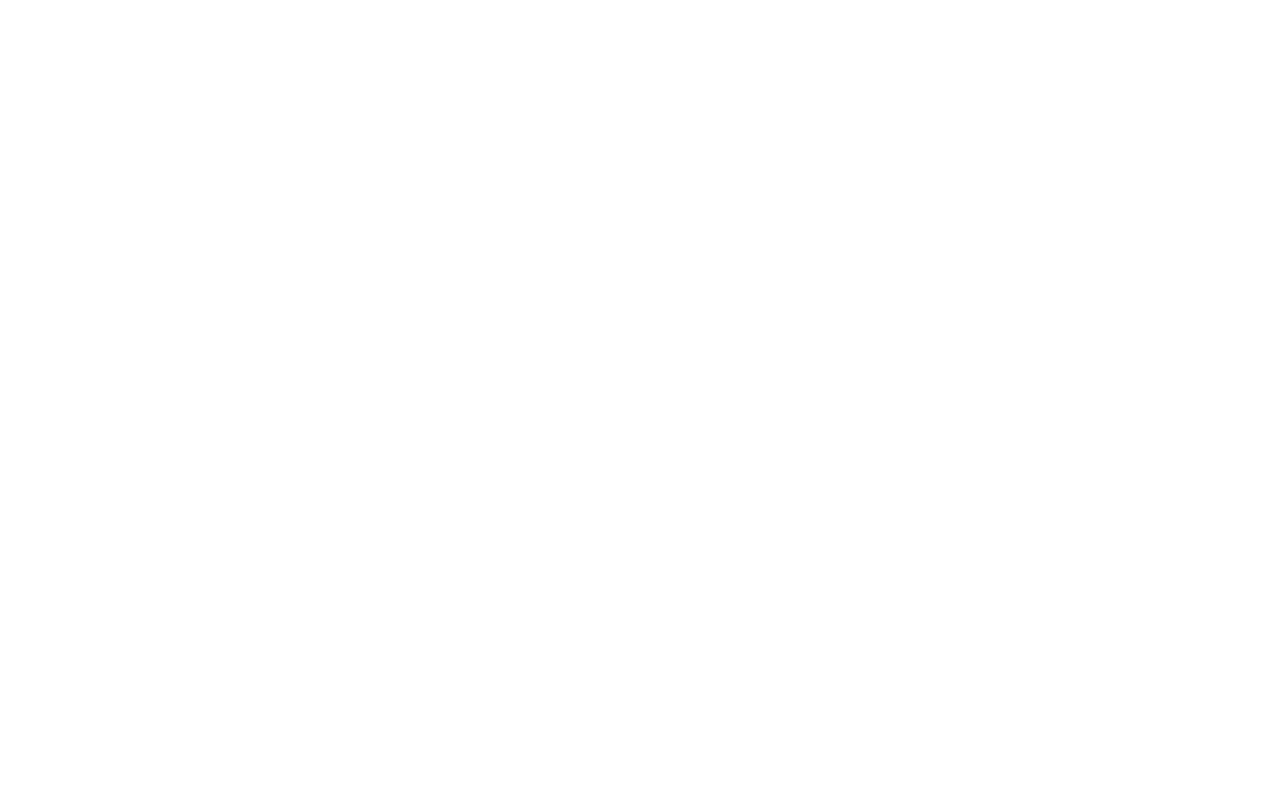
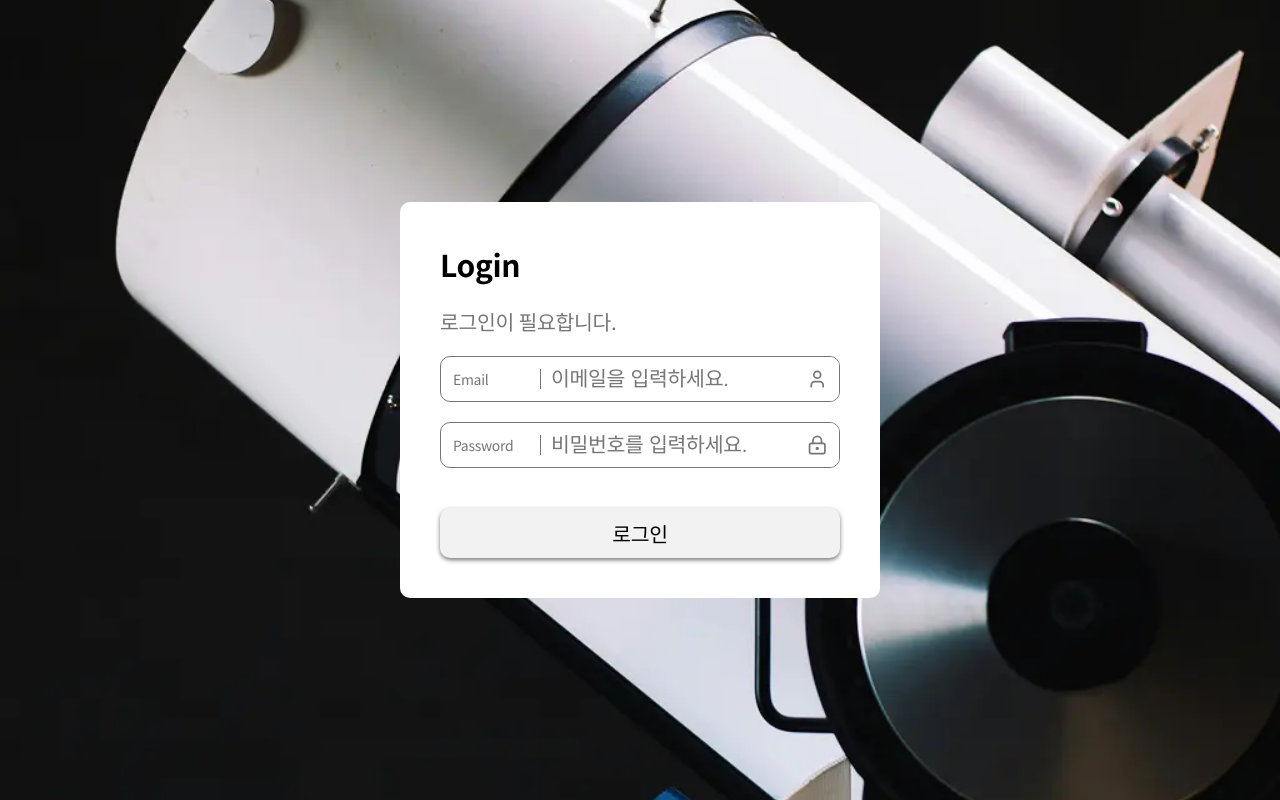
Before and after one commit to 5647kr/tocfa, a React (Vite) app: page /admin/login in a window 1280 px wide. Built offline with nearby package versions, Linux system fonts and the light colour scheme.

Commit message:
UI: AdminLogin 페이지 UI 작업 1차

```diff
--- a/src/App.jsx
+++ b/src/App.jsx
@@ -1,12 +1,15 @@
-import GlobalStyle from "./style/GlobalStyle"
-
-
-
+import { BrowserRouter, Route, Routes } from "react-router-dom";
+import GlobalStyle from "./style/GlobalStyle";
+import LoginPage from "./admin/LoginPage";
 
 export default function App() {
   return (
-    <>
+    <BrowserRouter>
       <GlobalStyle />
-    </>
-  )
+
+      <Routes>
+        <Route path="/admin/login" element={<LoginPage />} />
+      </Routes>
+    </BrowserRouter>
+  );
 }
--- /dev/null
+++ b/src/admin/LoginPage.jsx
@@ -0,0 +1,113 @@
+import styled from "styled-components";
+import bgMobile from "../assets/img/adminLoginBg-mobile.webp";
+import bgTablet from "../assets/img/adminLoginBg-tablet.webp";
+import bgNoteBook from "../assets/img/adminLoginBg-notebook.webp";
+import bg4k from "../assets/img/adminLoginBg-4k.webp";
+import Input from "../components/Input";
+import { User } from "lucide-react";
+import { LockKeyhole } from "lucide-react";
+import { SubmitButton } from "../components/Button";
+
+export default function LoginPage() {
+  return (
+    <LoginWrap>
+      <LoginForm>
+        <h2>Login</h2>
+        <p>로그인이 필요합니다.</p>
+        <InputWrap>
+          <label htmlFor="email">Email</label>
+          <Input
+            id="email"
+            name="email"
+            autocomplete="off"
+            placeholder="이메일을 입력하세요."
+          />
+          <User color={`var(--gray-color)`} />
+        </InputWrap>
+        <InputWrap>
+          <label htmlFor="password">Password</label>
+          <Input
+            id="password"
+            name="password"
+            autocomplete="off"
+            placeholder="비밀번호를 입력하세요."
+          />
+          <LockKeyhole color={`var(--gray-color)`} />
+        </InputWrap>
+
+        <SubmitButton>로그인</SubmitButton>
+      </LoginForm>
+    </LoginWrap>
+  );
+}
+
+const LoginWrap = styled.main`
+  width: 100%;
+  height: 100vh;
+  position: relative;
+  display: flex;
+  justify-content: center;
+  align-items: center;
+  background: url(${bg4k}) no-repeat center / cover;
+
+  @media (max-width: 1440px) {
+    background: url(${bgNoteBook}) no-repeat center / cover;
+  }
+
+  @media (max-width: 768px) {
+    background: url(${bgTablet}) no-repeat center / cover;
+  }
+
+  @media (max-width: 480px) {
+    background: url(${bgMobile}) no-repeat center / cover;
+  }
+`;
+
+const LoginForm = styled.form`
+  width: clamp(480px, 100%, 480px);
+  background-color: var(--white-color);
+  padding: 4rem;
+  border-radius: 1rem;
+  h2 {
+    font-weight: var(--font-bw);
+  }
+  p {
+    margin-top: 2rem;
+    color: var(--gray-color);
+  }
+  & > button {
+    width: 100%;
+    margin-top: 4rem;
+  }
+`;
+
+const InputWrap = styled.div`
+  display: flex;
+  align-items: center;
+  border: 1px solid var(--gray-color);
+  border-radius: 1rem;
+  position: relative;
+  overflow: hidden;
+  margin-top: 2rem;
+  & > label {
+    min-width: 10rem;
+    padding-left: 1.2rem;
+    font-size: 1.4rem;
+    color: var(--gray-color);
+    border-right: 1px solid var(--gray-color);
+  }
+  & > input {
+    width: 100%;
+    padding: 1rem 2.4rem 1rem 1rem;
+  }
+  & > input::placeholder {
+    color: var(--gray-color);
+  }
+  & > svg {
+    position: absolute;
+    right: 1.2rem;
+    top: 50%;
+    transform: translateY(-50%);
+    aspect-ratio: 1 / 1;
+  }
+`;
--- a/src/style/GlobalStyle.jsx
+++ b/src/style/GlobalStyle.jsx
@@ -6,6 +6,7 @@
     --gray-color: #767676;
     --bg-color: #f2f2f2;
     --white-color: #ffffff;
+    --font-ssz: clamp(1.2rem, 1.3vw, 2rem);
     --font-rw: 400;
     --font-mw: 500;
     --font-bw: 700;
@@ -37,8 +38,57 @@
     cursor: pointer;
   }
 
+
+  h1 {
+    font-size: clamp(2.6rem, 3vw, 3.4rem);
+  }
+  h2 {
+    font-size: clamp(2.2rem, 2.5vw, 3rem);
+  }
+  h3, h4 {
+    font-size: clamp(1.8rem, 2vw, 2.6rem);
+  }
+  p, button, a, input, textarea, label, strong, span, th, pre {
+    font-size: clamp(1.4rem, 1.6vw, 2.2rem);
+  }
+
+  svg, img {
+    width: clamp(1.4rem, 1.6vw, 2.2rem);
+  }
+
   &:where(input, textarea):focus {
     outline: none;
+  }
+
+  main {
+    display: grid;
+    grid-template-columns: repeat(4, 1fr);
+    gap: 1.6rem;
+    padding-inline: 1.6rem;
+  }
+
+  @media screen and (max-width: 480px) {
+    main {
+      grid-template-columns: repeat(4, 1fr);
+      gap: 1.6rem;
+      padding-inline: 1.6rem;
+    }
+  }
+
+  @media screen and (min-width: 481px) and (max-width: 768px) {
+    main {
+      grid-template-columns: repeat(8, 1fr);
+      gap: 2rem;
+      padding-inline: 2rem;
+    }
+  }
+
+  @media screen and (min-width: 769px) {
+    main {
+      grid-template-columns: repeat(12, 1fr);
+      gap: 2.4rem;
+      padding-inline: 2.4rem;
+    }
   }
 `;
 
```
